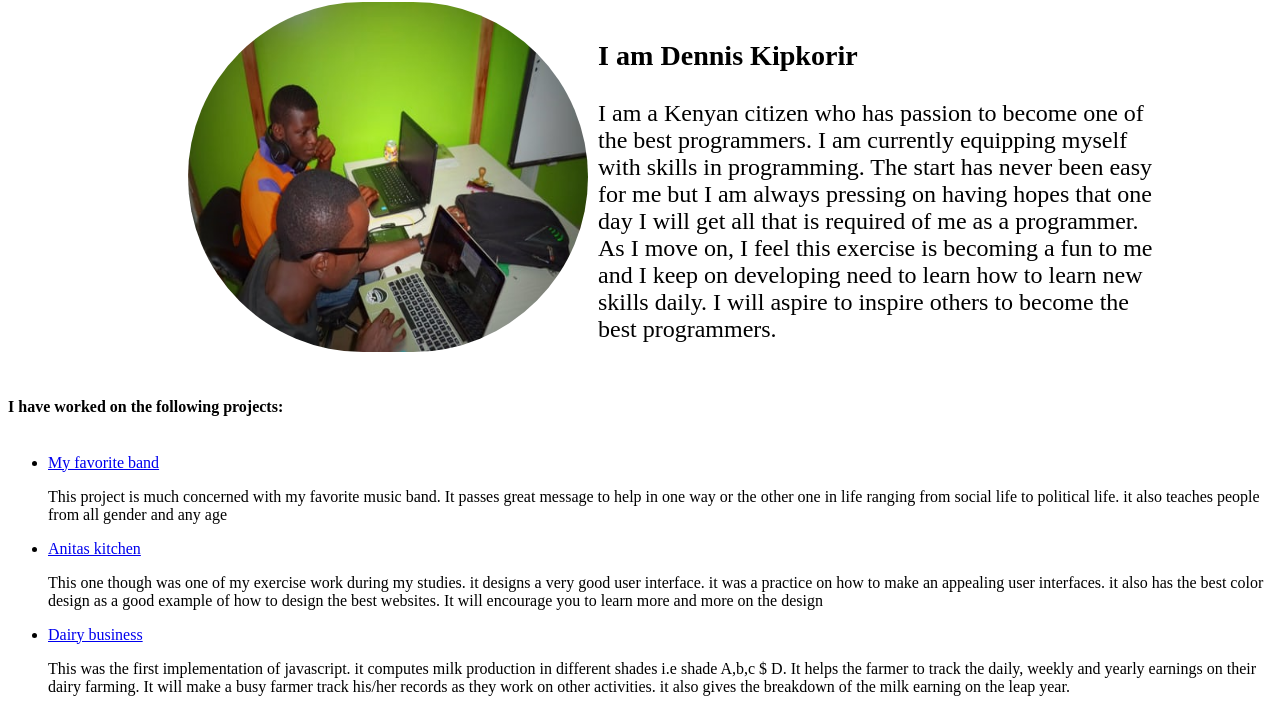
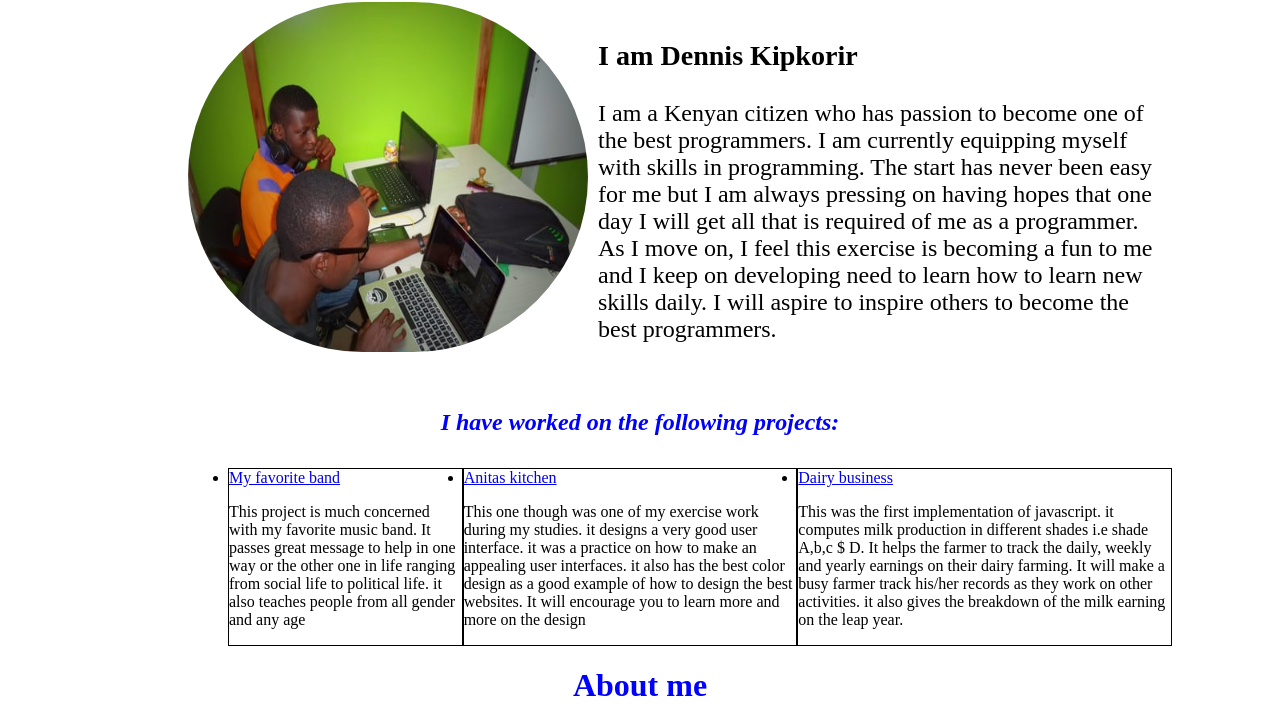
Before and after one commit to cheruden/my_portfolio, a plain HTML site: page index.html in a window 1280 px wide. Shown: the part 78-800 px from the top of the page. Drawn offline with Linux system fonts and the light colour scheme.

Commit message:
add style to the list of projects i have done so far

```diff
--- a/index.html
+++ b/index.html
@@ -15,13 +15,16 @@
    <p>I am a Kenyan citizen who has passion to become one of the best programmers. I am currently equipping myself with skills in programming. The start has never been easy for me but I am always pressing on having hopes that one day I will get all that is required of me as a programmer. As I move on, I feel this exercise is becoming a fun to me and I keep on developing need to learn how to learn new skills daily. I will aspire to inspire others to become the best programmers.</p></div>
    </div>
    <h4>I have worked on the following projects:</h4>
-   <div class="flex-container">
    <ul>
-       <div><li><a href="https://cheruden.github.io/My-favourite-band/"> My favorite band </a></li><p>This project is much concerned with my favorite music band. It passes great message to help in one way or the other one in life ranging from social life to political life. it also teaches people from all gender and any age</p></div>
-       <div><li><a href="https://cheruden.github.io/Anitas-kitchen/"> Anitas kitchen</a></li><p>This one though was one of my exercise work during my studies. it designs a very good user interface. it was a practice on how to make an appealing user interfaces. it also has the best color design as a good example of how to design the best websites. It will encourage you to learn more and more on the design</p></div>
-       <div><li><a href="https://cheruden.github.io/Dairy_business/"> Dairy business </a></li><p>This was the first implementation of javascript. it computes milk production in different shades i.e shade A,b,c $ D. It helps the farmer to track the daily, weekly and yearly earnings on their dairy farming. It will make a busy farmer track his/her records as they work on other activities. it also gives the breakdown of the milk earning on the leap year.</p></div>
+    <div class="flx-container">
+       <div class="three"><li><a href="https://cheruden.github.io/My-favourite-band/"> My favorite band </a></li>
+        <p>This project is much concerned with my favorite music band. It passes great message to help in one way or the other one in life ranging from social life to political life. it also teaches people from all gender and any age</p></div>
+       <div class="four"><li><a href="https://cheruden.github.io/Anitas-kitchen/"> Anitas kitchen</a></li>
+        <p>This one though was one of my exercise work during my studies. it designs a very good user interface. it was a practice on how to make an appealing user interfaces. it also has the best color design as a good example of how to design the best websites. It will encourage you to learn more and more on the design</p></div>
+       <div class="five"><li><a href="https://cheruden.github.io/Dairy_business/"> Dairy business </a></li>
+        <p>This was the first implementation of javascript. it computes milk production in different shades i.e shade A,b,c $ D. It helps the farmer to track the daily, weekly and yearly earnings on their dairy farming. It will make a busy farmer track his/her records as they work on other activities. it also gives the breakdown of the milk earning on the leap year.</p></div>
+   </div>
    </ul>
-   </div>
    <h1>About me</h1>
    <div class="box">
    <div class="one"><img src="./images/mine2.jpg" width="350px" alt="Myself"></div>
--- a/style.css
+++ b/style.css
@@ -46,6 +46,30 @@ h1{
 .box .one .two{
     margin: 10px;
 }
-.flex-container {
+/*projects list*/
+.flx-container{
     display: flex;
+    flex-direction: row;
+    margin: auto;
+    padding-left: 180px;
+    padding-right: 100px;
 }
+.three{
+    flex: 1 1 1;
+    border: 1px solid black;
+
+}
+.four{
+    flex: 1 1 1;
+    border: 1px solid black;
+}
+.five{
+    flex: 1 1 1;
+    border: 1px solid black;
+}
+h4{
+    font-size: 24px;
+    font-style: oblique;
+    color: blue;
+    text-align: center;
+}
```
